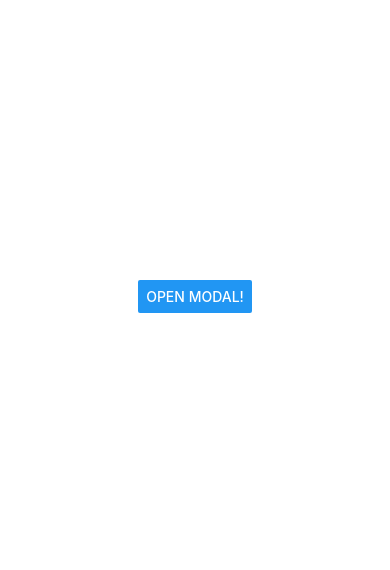
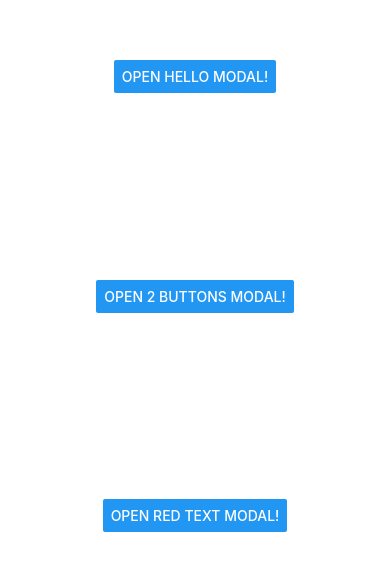
Before and after one commit to Antonio214/react-native-popup-studycase, a React Native app: screen / in a window 390 px wide. Shown: the part 126-696 px from the top of the page. Built offline with nearby package versions, Linux system fonts and the light colour scheme.

Commit message:
added all popups to app

```diff
--- a/App.tsx
+++ b/App.tsx
@@ -1,26 +1,50 @@
 //App.tsx
 import { useState } from "react";
 import { Button, StyleSheet, View } from "react-native";
+import AttentionPopup from "./src/Components/AttentionPopup.tsx/AttentionPopup";
+import HelloWorldPopup from "./src/Components/HelloWorldPopup/HelloWorldPopup";
 import TwoButtonsLayoutPopup from "./src/Components/TwoButtonsLayoutPopup/TwoButtonsLayoutPopup";
 
 export default function App() {
-  const [shouldShowModal, setShouldShowModal] = useState(false);
+  const [shouldShowHelloModal, setShouldShowHelloModal] = useState(false);
+
+  const [shouldShowTwoBtnsModal, setShouldShowTwoBtnsModal] = useState(false);
+
+  const [shouldShowRedModal, setShouldShowRedModal] = useState(false);
 
   return (
     <View style={styles.container}>
       <Button
-        title={"Open Modal!"}
-        onPress={() => setShouldShowModal(true)}
+        title={"Open Hello Modal!"}
+        onPress={() => setShouldShowHelloModal(true)}
       ></Button>
 
+      <Button
+        title={"Open 2 Buttons Modal!"}
+        onPress={() => setShouldShowTwoBtnsModal(true)}
+      ></Button>
+
+      <Button
+        title={"Open Red Text Modal!"}
+        onPress={() => setShouldShowRedModal(true)}
+      ></Button>
+
+      <HelloWorldPopup
+        visible={shouldShowHelloModal}
+        closeCallback={() => setShouldShowHelloModal(false)}
+      />
+
       <TwoButtonsLayoutPopup
-        visible={shouldShowModal}
-        closeCallback={() => setShouldShowModal(false)}
-        confirmCallback={() => {
-          console.log("Confirm");
-          setShouldShowModal(false);
-        }}
-      ></TwoButtonsLayoutPopup>
+        confirmCallback={() => console.log("Confirmed by user!")}
+        visible={shouldShowTwoBtnsModal}
+        closeCallback={() => setShouldShowTwoBtnsModal(false)}
+      />
+
+      <AttentionPopup
+        message="Cuidado!"
+        visible={shouldShowRedModal}
+        closeCallback={() => setShouldShowRedModal(false)}
+      />
     </View>
   );
 }
@@ -30,6 +54,6 @@ const styles = StyleSheet.create({
     flex: 1,
     backgroundColor: "#fff",
     alignItems: "center",
-    justifyContent: "center",
+    justifyContent: "space-evenly",
   },
 });
```
